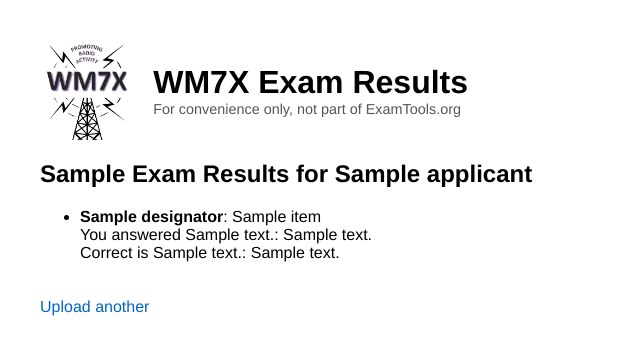
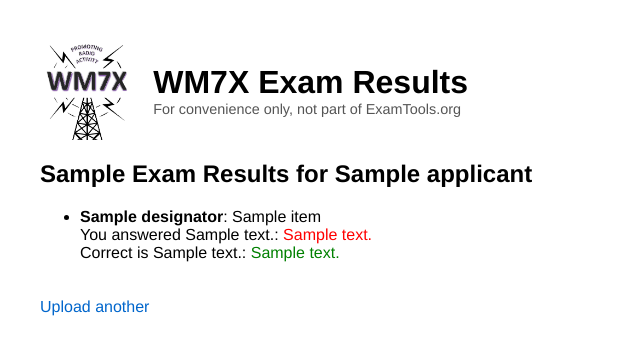
Before and after one commit to jpasqua/wm7x-exam-results, a Flask app: template templates/report.html in a window 1280 px wide. Shown: the top 355 px of the page, without its empty margins (0-640 px from the left). Run offline with Flask 3, Linux system fonts and the light colour scheme; the template is opened without the code that fills it: most values are stand-ins (such as "Sample title", 1, 10 or a date in 2020).

Commit message:
Color the answers

```diff
--- a/templates/report.html
+++ b/templates/report.html
@@ -9,8 +9,15 @@
 {% for item in report %}
   <li>
     <strong>{{ item.designator }}</strong>: {{ item.question }}<br>
-    You answered {{ item.your_answer_letter }}: {{ item.your_answer_text }}<br>
-    Correct is {{ item.correct_answer_letter }}: {{ item.correct_answer_text }}
+    You answered {{ item.your_answer_letter }}:
+    {% if item.your_answer_letter == item.correct_answer_letter %}
+      <span style="color: green;">{{ item.your_answer_text }}</span>
+    {% else %}
+      <span style="color: red;">{{ item.your_answer_text }}</span>
+    {% endif %}
+    <br>
+    Correct is {{ item.correct_answer_letter }}:
+    <span style="color: green;">{{ item.correct_answer_text }}</span>
   </li>
 {% endfor %}
 </ul>
```
